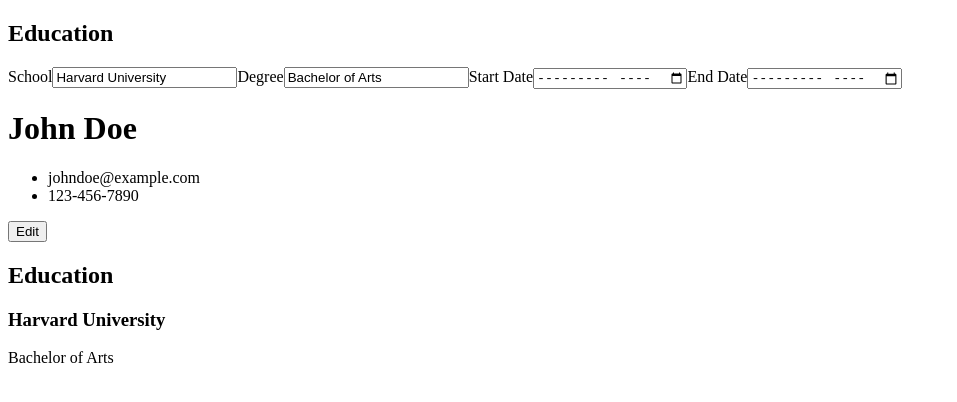
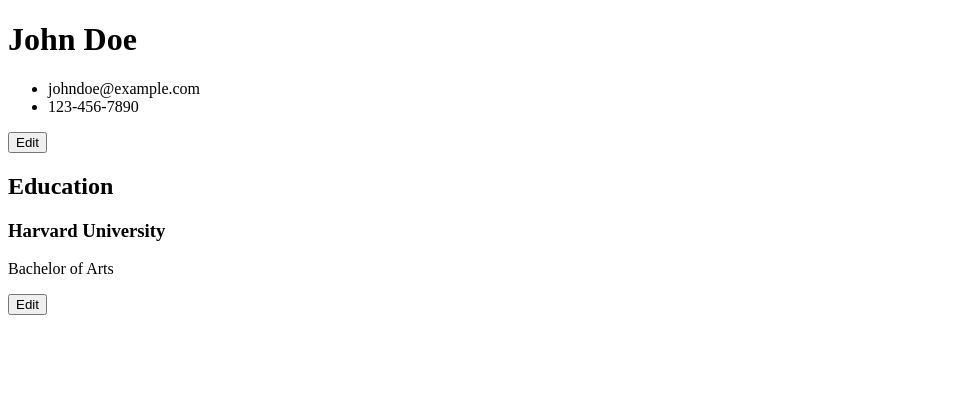
Before and after one commit to dylen400mh/cv-application, a React (Vite) app: page / in a window 1280 px wide. Shown: the top 402 px of the page, without its empty margins (0-957 px from the left). Built offline with nearby package versions, Linux system fonts and the light colour scheme.

Commit message:
Add state/functionality to edit/toggle visibility of Education component.

```diff
--- a/src/components/App.jsx
+++ b/src/components/App.jsx
@@ -19,6 +19,7 @@
   });
 
   const [generalInfoVisible, setGeneralInfoVisible] = useState(false);
+  const [educationVisible, setEducationVisible] = useState(false);
 
   const [resumeVisible, setResumeVisible] = useState(true);
 
@@ -32,6 +33,16 @@
     setResumeVisible(true);
   };
 
+  const handleEducationEdit = () => {
+    setEducationVisible(true);
+    setResumeVisible(false);
+  };
+
+  const handleEducationSubmit = () => {
+    setEducationVisible(false);
+    setResumeVisible(true);
+  };
+
   return (
     <>
       {generalInfoVisible && (
@@ -41,12 +52,19 @@
           handleSubmit={handleGeneralSubmit}
         />
       )}
-      <EducationForm data={education} handleChange={setEducation} />
+      {educationVisible && (
+        <EducationForm
+          data={education}
+          handleChange={setEducation}
+          handleSubmit={handleEducationSubmit}
+        />
+      )}
       {resumeVisible && (
         <Resume
           generalInfo={generalInfo}
           education={education}
           handleGeneralEdit={handleGeneralEdit}
+          handleEducationEdit={handleEducationEdit}
         />
       )}
     </>
--- a/src/components/EducationForm.jsx
+++ b/src/components/EducationForm.jsx
@@ -1,5 +1,5 @@
 /* eslint-disable react/prop-types */
-function Education({ data, handleChange }) {
+function Education({ data, handleChange, handleSubmit }) {
   const handleSchoolChange = (e) => {
     handleChange({ ...data, school: e.target.value });
   };
@@ -17,7 +17,6 @@
   };
 
   //TODO this section should have multiple educations, with options to delete or submit. Only show edited education
-
 
   return (
     <section>
@@ -40,6 +39,7 @@
       <input type="month" value={data.startDate} onChange={handleStartChange} />
       <label htmlFor="">End Date</label>
       <input type="month" value={data.endDate} onChange={handleEndChange} />
+      <button onClick={handleSubmit}>Submit</button>
     </section>
   );
 }
--- a/src/components/EducationSection.jsx
+++ b/src/components/EducationSection.jsx
@@ -1,11 +1,16 @@
 /* eslint-disable react/prop-types */
-function EducationSection({ education, formatDateString }) {
+function EducationSection({
+  education,
+  handleEducationEdit,
+  formatDateString,
+}) {
   return (
     <main>
       <h2>Education</h2>
       <h3>{education.school}</h3>
       <p>{education.degree}</p>
       <span>{formatDateString(education.startDate, education.endDate)}</span>
+      <button onClick={handleEducationEdit}>Edit</button>
     </main>
   );
 }
--- a/src/components/Resume.jsx
+++ b/src/components/Resume.jsx
@@ -2,7 +2,12 @@
 import GeneralInfoSection from "./GeneralInfoSection";
 import EducationSection from "./EducationSection";
 
-function Resume({ generalInfo, handleGeneralEdit, education }) {
+function Resume({
+  generalInfo,
+  handleGeneralEdit,
+  education,
+  handleEducationEdit,
+}) {
   const formatDateString = (startDate, endDate) => {
     return startDate && endDate
       ? `${startDate} - ${endDate}`
@@ -12,6 +17,7 @@
   };
 
   // TODO add button to add/edit/delete an education
+  // TODO store array of educations/render list
 
   return (
     <div>
@@ -22,6 +28,7 @@
       <EducationSection
         education={education}
         formatDateString={formatDateString}
+        handleEducationEdit={handleEducationEdit}
       />
     </div>
   );
```
